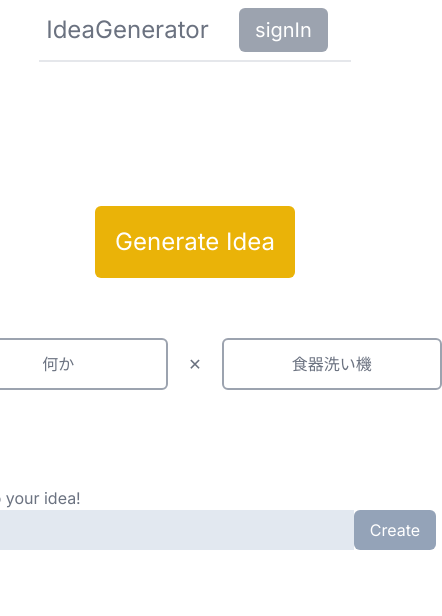
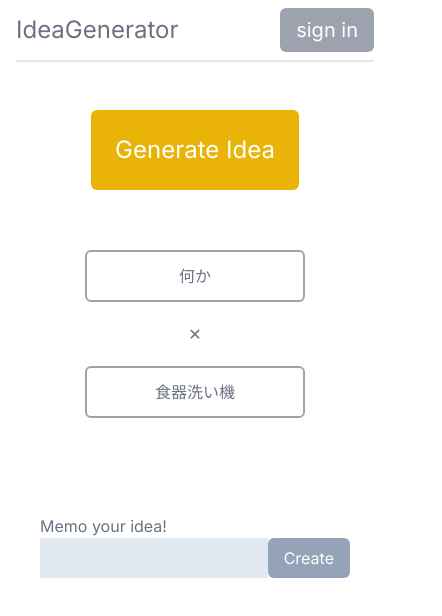
Before and after one commit to kentarokk/idea-generator, a Next.js app: page / in a window 390 px wide. Both pictures are taken after a click on the button "Generate Idea". Shown: the top 616 px of the page, 442 px wide, since content can reach past the window. Built offline with nearby package versions, Linux system fonts and the light colour scheme.

Commit message:
fix/ responsive

```diff
--- a/src/app/page.tsx
+++ b/src/app/page.tsx
@@ -461,18 +461,18 @@ export default function Home() {
 
   return (
     <div>
-      <nav className="flex justify-around items-center mx-[10%] mt-2 border-b-2">
+      <nav className="flex justify-between items-center mx-4 md:mx-[10%] mt-2 border-b-2">
         <div>
           <h1 className="text-gray-500 text-2xl mb-2">IdeaGenerator</h1>
         </div>
         <button
           onClick={signIn}
-          className="px-4 py-2 mb-2 mx-4 transition-all duration-400 bg-gray-400 rounded-md text-white text-xl hover:bg-gray-300"
+          className="px-4 py-2 mb-2 md:mx-4 transition-all duration-500 bg-gray-400 rounded-md text-white text-xl hover:bg-gray-300"
         >
-          signIn
+          sign in
         </button>
       </nav>
-      <main className="flex min-h-screen flex-col items-center justify-between p-24">
+      <main className="flex min-h-screen flex-col items-center justify-between px-10">
         <div className="flex justify-center items-center flex-col gap-3">
           <motion.div
             whileHover={{ scale: [1, 1.2, 1, 1.1] }}
@@ -480,7 +480,7 @@ export default function Home() {
           >
             <button
               onClick={clickBtn}
-              className="mt-12 p-5 transition-all duration-400 bg-yellow-500 rounded-md text-white text-2xl hover:bg-yellow-400"
+              className="mt-12 p-6 transition-all duration-500 bg-yellow-500 rounded-md text-white text-2xl hover:bg-yellow-400"
             >
               Generate Idea
             </button>
@@ -494,7 +494,7 @@ export default function Home() {
                 transition={{ duration: 1 }}
               >
                 <div className="flex flex-col items-center">
-                  <div className="mt-12 flex gap-5 justify-center items-center">
+                  <div className="mt-12 flex flex-col md:flex-row gap-5 justify-center items-center">
                     <div className="px-6 py-3 w-[220px] text-center border-solid border-2 border-gray-400 rounded-md">
                       <span className="text-gray-500">{word_1}</span>
                     </div>
@@ -505,22 +505,24 @@ export default function Home() {
                   </div>
                   <div className="mt-24 items-center">
                     <p className="text-gray-500">Memo your idea!</p>
+                    <div className="flex">
                       <input
                         type="text"
                         value={ideaText}
                         onChange={(event) => setIdeaText(event.target.value)}
-                      className="bg-slate-200 w-[400px] px-6 py-2 outline-none"
+                        className="bg-slate-200 w-[80%] md:w-[400px] px-2 py-2 outline-none"
                       />
                       <button
                         onClick={createIdea}
-                      className="bg-slate-400 text-white py-2 px-4 rounded-md"
+                        className="x-[20%] bg-slate-400 text-white py-2 px-4 rounded-md"
                       >
                         Create
                       </button>
                     </div>
+                  </div>
                   {ideaList.map((idea) => {
                     return (
-                      <div className="w-[440px] mt-4 p-4 border border-yellow-500 rounded-md flex flex-col gap-4 justify-center items-center">
+                      <div className="w-full md:w-[440px] mt-4 p-4 border border-yellow-500 rounded-md flex flex-col gap-4 justify-center items-center">
                         <p className="text-center">{idea.idea}</p>
                         <div className="text-center flex items-center justify-center gap-4">
                           <span className="w-[150px] text-center">
```
Lines whose indentation alone changed are shown as unchanged.
